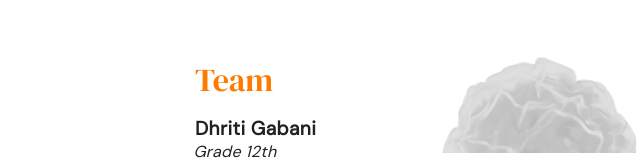
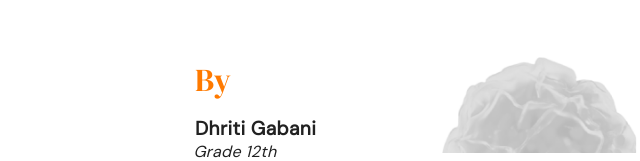
Before and after one commit to KushGabani/Project-Ether, a website: page static/aboutus.html in a window 1280 px wide. Shown: the part 647-808 px from the top of the page, 189-829 px from the left. Drawn offline with nearby package versions, Linux system fonts and the light colour scheme.

Commit message:
Update aboutus.html

```diff
--- a/static/aboutus.html
+++ b/static/aboutus.html
@@ -61,7 +61,7 @@
       </div>
 
       <div class="subsection">
-        <h2 class="subHeading">Team</h2>
+        <h2 class="subHeading">By</h2>
         <div style="display: flex">
           <div style="margin-right: 10rem">
             <span class="member">Dhriti Gabani</span>
```
